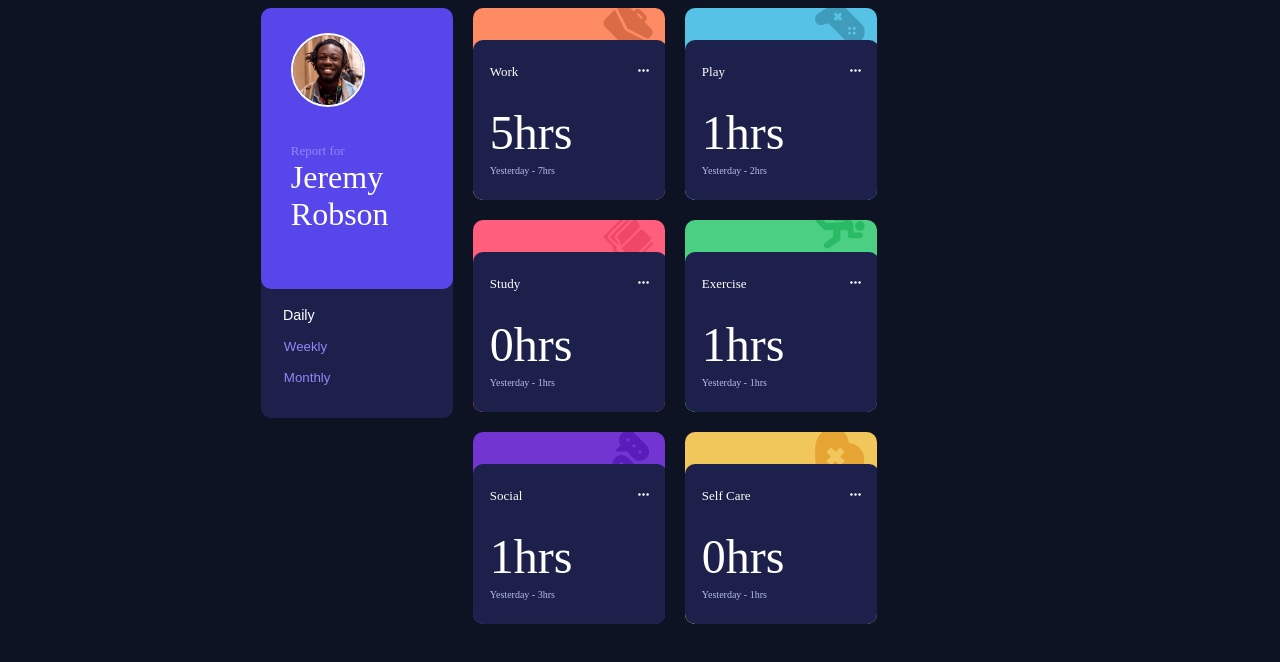
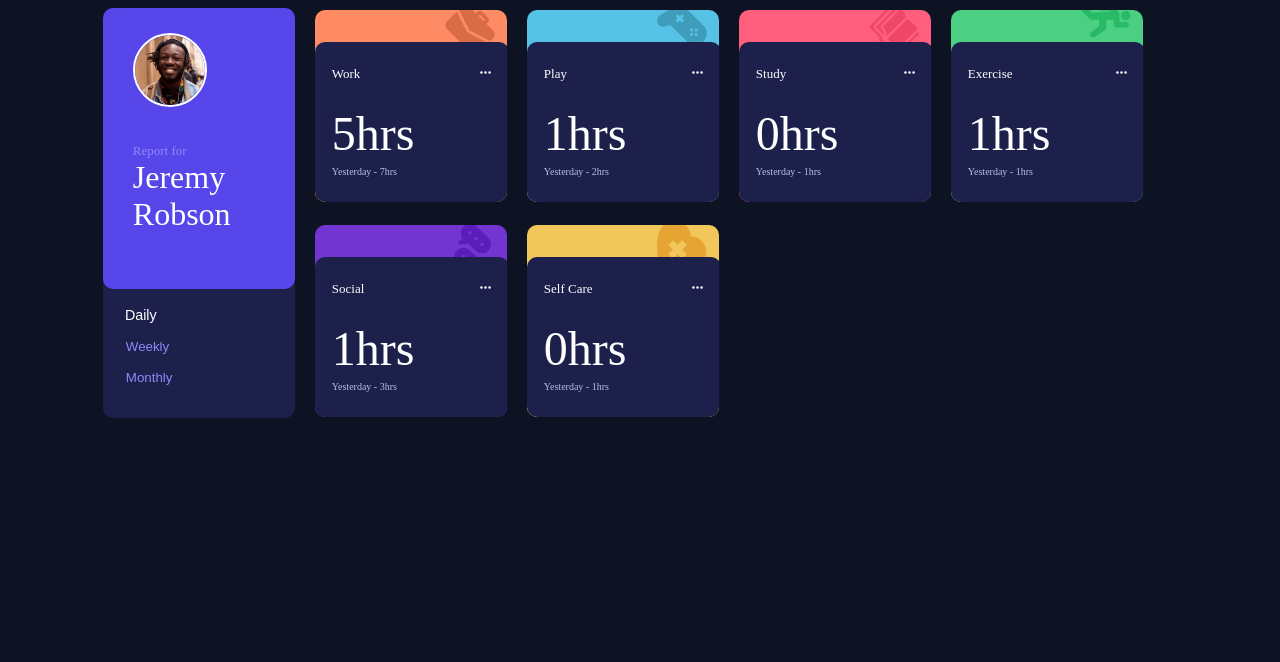
Before and after one commit to janhvihalder/ragam-project, a React app: page / in a window 1280 px wide. Shown: the top 662 px of the page. Built offline with nearby package versions, Linux system fonts and the light colour scheme; the HTML template or start-up script is replaced by a standard one.

Commit message:
final changes

```diff
--- a/src/components/Profile.jsx
+++ b/src/components/Profile.jsx
@@ -30,9 +30,9 @@ function Profile({setTimeFrame, timeFrame}){
 
             {/* Toggles */}
             <div className="buttons">
-                <div><button onClick={()=>{setTimeFrame('daily')}} className={`states ${timeFrame=='daily'&&" active-states "}`} >Daily</button></div>
-                <div><button onClick={()=>{setTimeFrame('weekly')}} className={`states ${timeFrame=='weekly'&&" active-states "}`} >Weekly</button></div>
-                <div><button onClick={()=>{setTimeFrame('monthly')}} className={`states ${timeFrame=='monthly'&&" active-states "}`} >Monthly</button></div>
+                <div><button onClick={()=>{setTimeFrame('daily')}} className={`states ${timeFrame==='daily'&&" active-states "}`} >Daily</button></div>
+                <div><button onClick={()=>{setTimeFrame('weekly')}} className={`states ${timeFrame==='weekly'&&" active-states "}`} >Weekly</button></div>
+                <div><button onClick={()=>{setTimeFrame('monthly')}} className={`states ${timeFrame==='monthly'&&" active-states "}`} >Monthly</button></div>
             </div>
         </div>
     )
--- a/src/index.css
+++ b/src/index.css
@@ -132,6 +132,12 @@ body{
     }
 }
 
+@media screen and (max-width: 1280px) {
+    .God{
+        width: 85%;
+    }
+}
+
 .states{
     color:#8F87F9;
     background: none;
```
